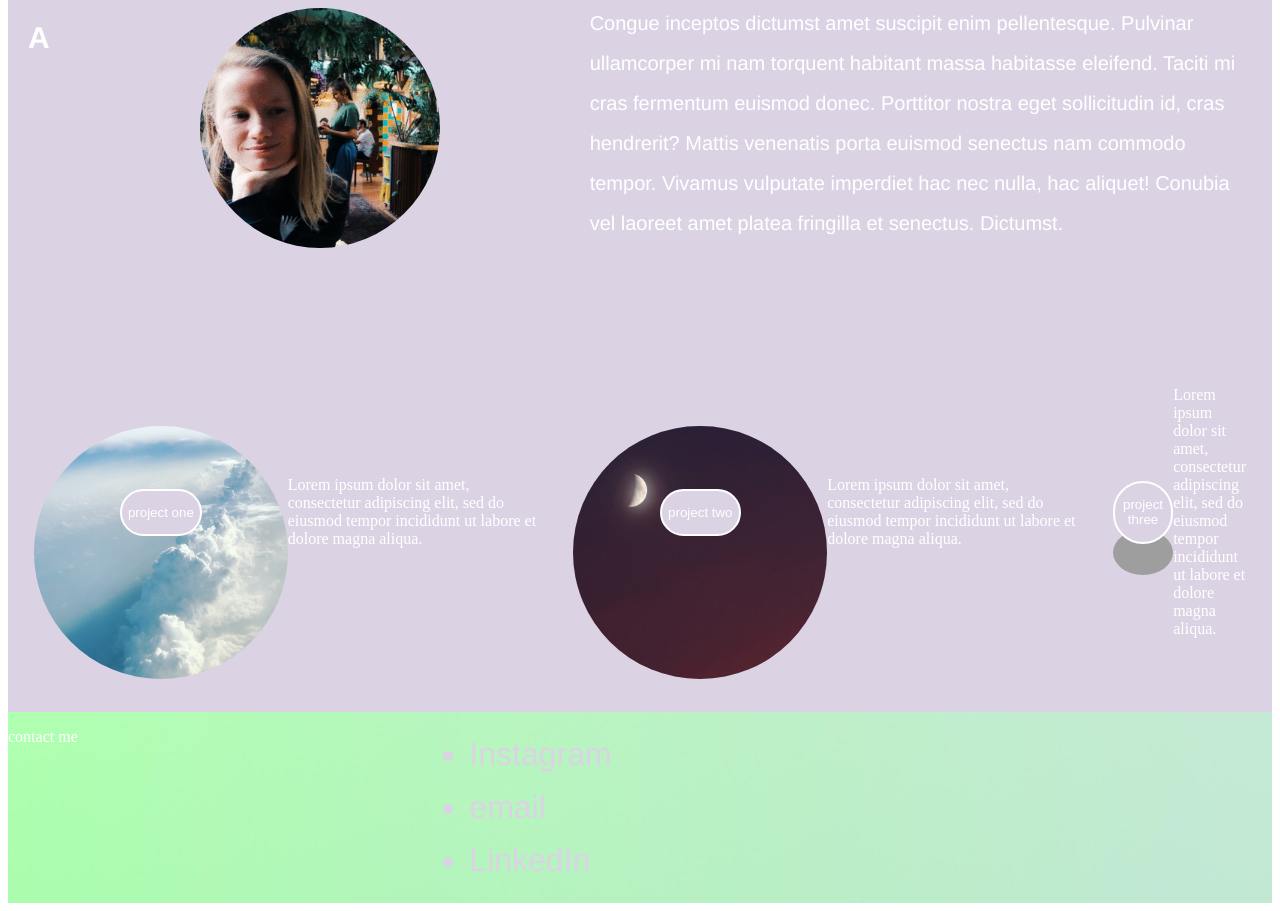
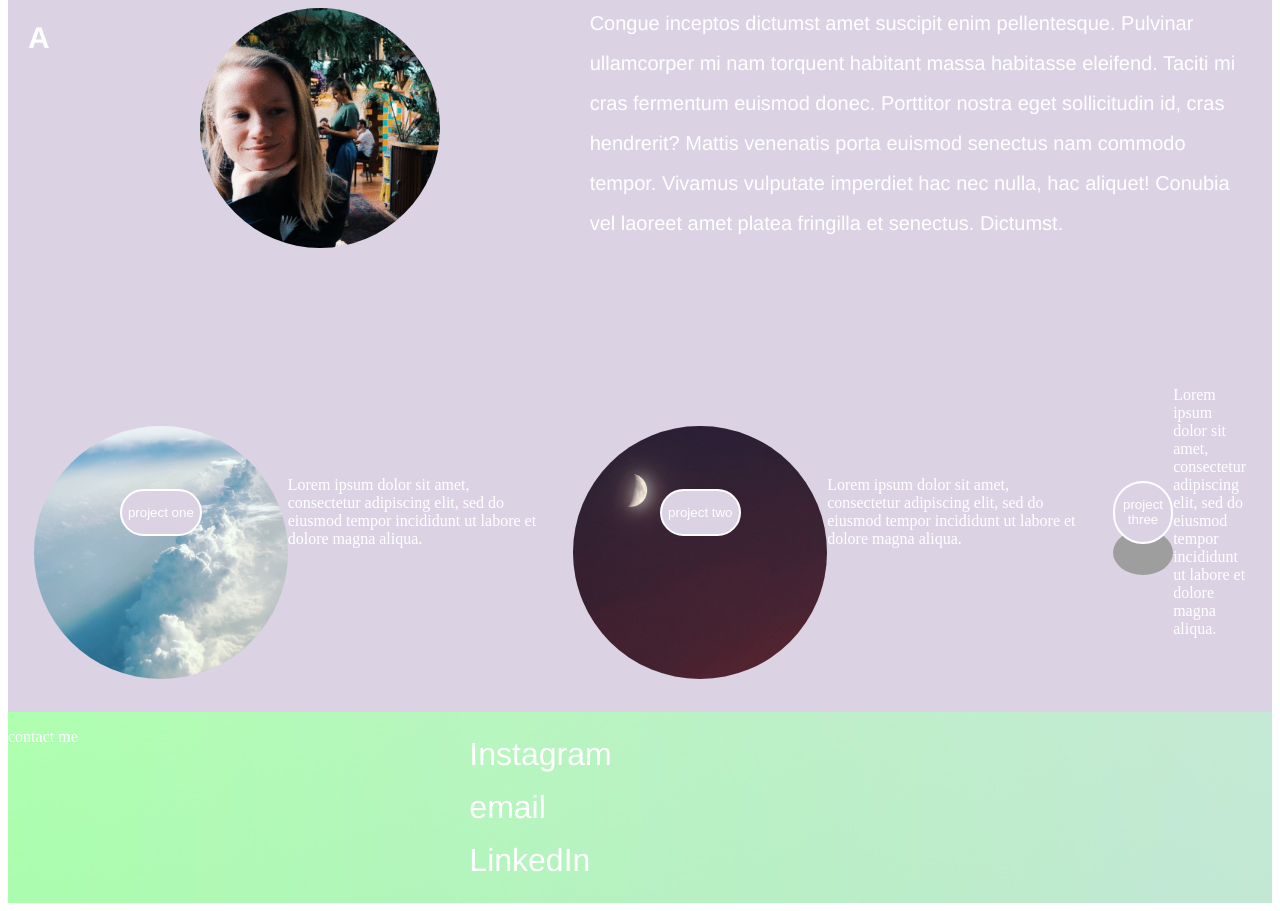
Before and after one commit to Judylj/judylj.github.io, a plain HTML site: page index.html in a window 1280 px wide. Shown: the part 933-1844 px from the top of the page. Drawn offline with Linux system fonts and the light colour scheme; grey boxes are pictures that could not be loaded.

Commit message:
initial version

```diff
--- a/index.html
+++ b/index.html
@@ -54,7 +54,7 @@
 
 			<div class="contact-me">
 			<p>contact me</p>
-			<ul>
+			<ul style="list-style-type:none;">
 				<li>Instagram</li>
 				<li>email</li>
 				<li>LinkedIn</li>
--- a/portfolio.css
+++ b/portfolio.css
@@ -151,5 +151,6 @@ button {
 .contact-me li {
 	font-size: 2rem;
 	padding: 0.5rem 0;
+	color: #FFFFFF;
 
 }
```
